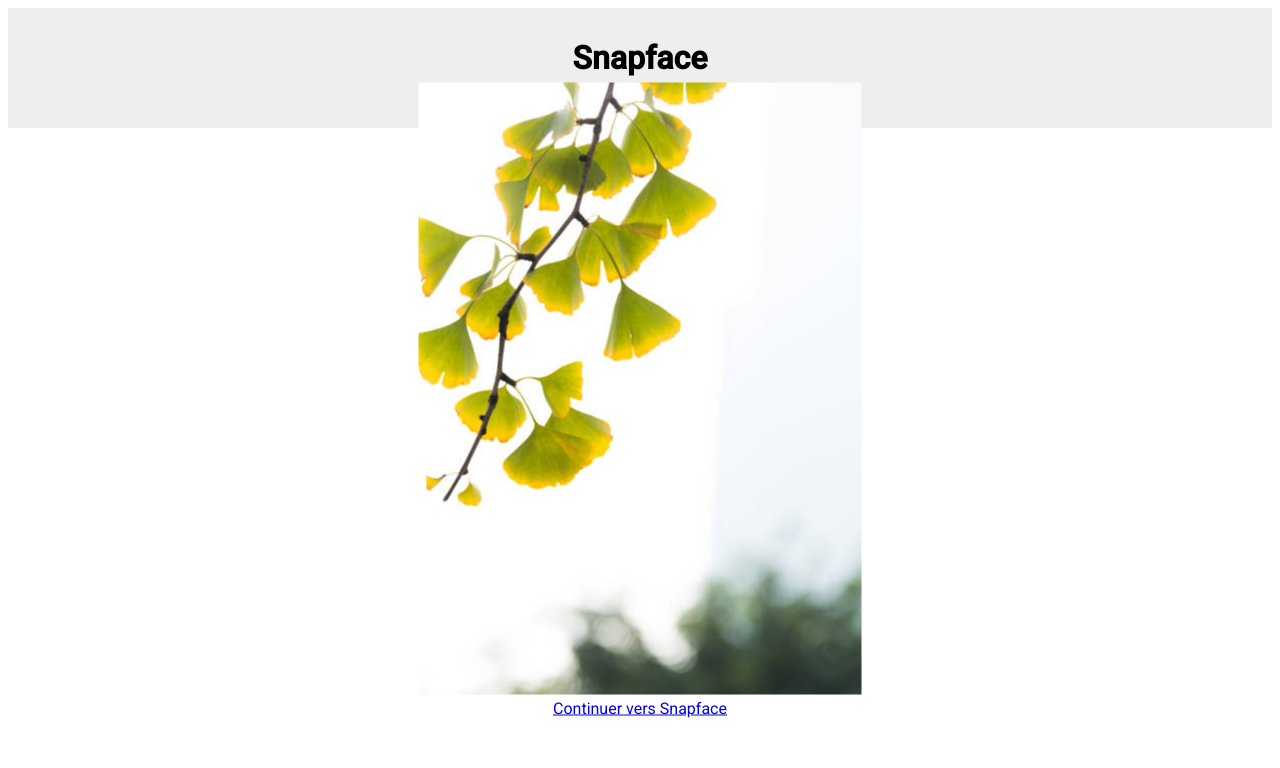
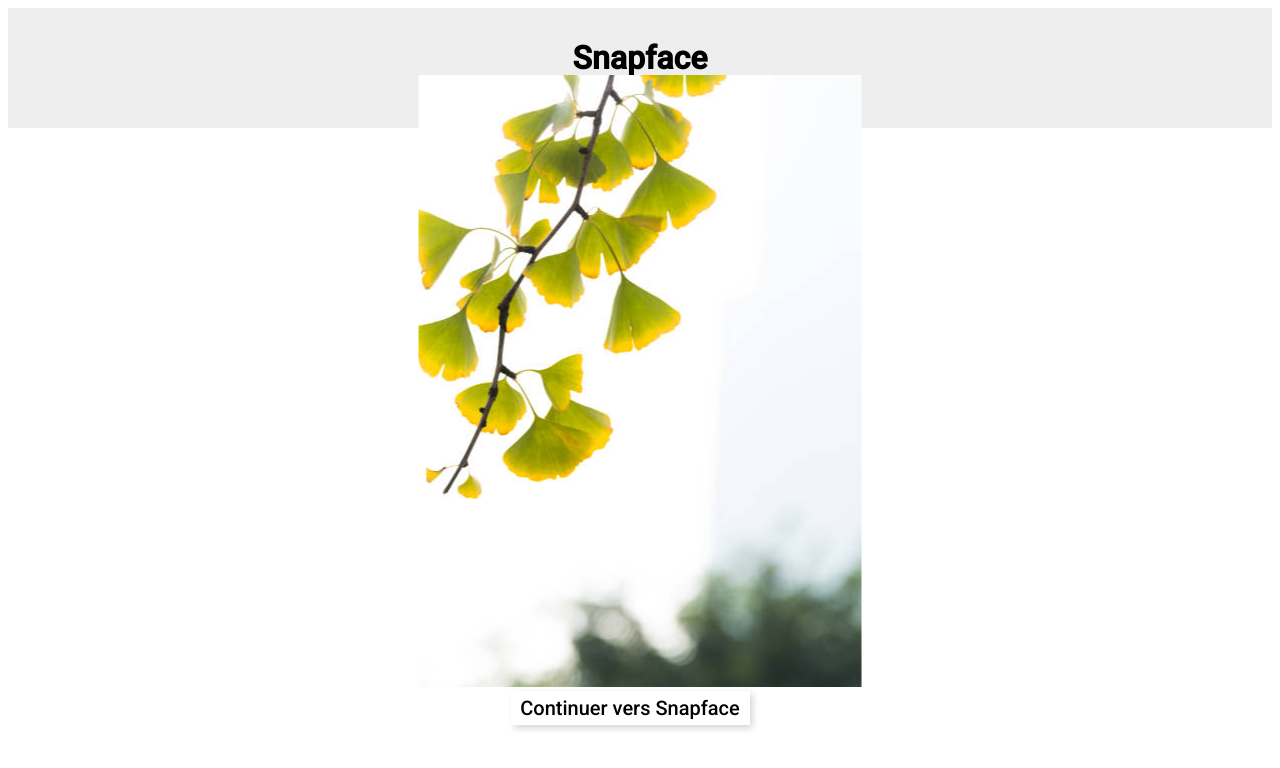
Before and after one commit to doali/framework, an Angular app in the folder angular/coding/learning/dev-env/data/new_school/snapface/: page / in a window 1280 px wide. Shown: the top 768 px of the page. Built offline with nearby package versions, Linux system fonts and the light colour scheme.

Commit message:
Routage depuis un bouton

```diff
--- a/angular/coding/learning/dev-env/data/new_school/snapface/src/app/landing-page/landing-page.component.html
+++ b/angular/coding/learning/dev-env/data/new_school/snapface/src/app/landing-page/landing-page.component.html
@@ -1,6 +1,6 @@
 <div class="landing-block">
     <img src="assets/img/snapface.png" alt="Snapface logo">
     <div class="landing-links">
-        <a routerLink="facesnaps">Continuer vers Snapface</a>
+        <button (click)="onContinue()">Continuer vers Snapface</button>
     </div>
 </div>
--- a/angular/coding/learning/dev-env/data/new_school/snapface/src/app/landing-page/landing-page.component.scss
+++ b/angular/coding/learning/dev-env/data/new_school/snapface/src/app/landing-page/landing-page.component.scss
@@ -9,3 +9,20 @@
     width: 100%;
     text-align: center;
 }
+
+button {
+    background-color: transparent;
+    box-sizing: border-box;
+    padding: 5px 10px;
+    border: none;
+    box-shadow: lightgray 3px 3px 7px;
+    margin-right: 20px;
+    outline: none;
+    font-size: 20px;
+    font-weight: 500;
+
+    &:active {
+        transform: translate(1px, 1px);
+        box-shadow: lightgray 0 0 5px;
+    }
+}
--- a/angular/coding/learning/dev-env/data/new_school/snapface/src/app/landing-page/landing-page.component.ts
+++ b/angular/coding/learning/dev-env/data/new_school/snapface/src/app/landing-page/landing-page.component.ts
@@ -1,4 +1,6 @@
 import { Component } from '@angular/core';
+import { Router } from '@angular/router';
+import { FaceSnapsService } from '../services/face-snaps.service';
 
 @Component({
   selector: 'app-landing-page',
@@ -6,5 +8,11 @@ import { Component } from '@angular/core';
   styleUrls: ['./landing-page.component.scss']
 })
 export class LandingPageComponent {
+  constructor(private router: Router) {
 
+  }
+
+  onContinue() {
+    this.router.navigateByUrl('facesnaps');
+  }
 }
```
